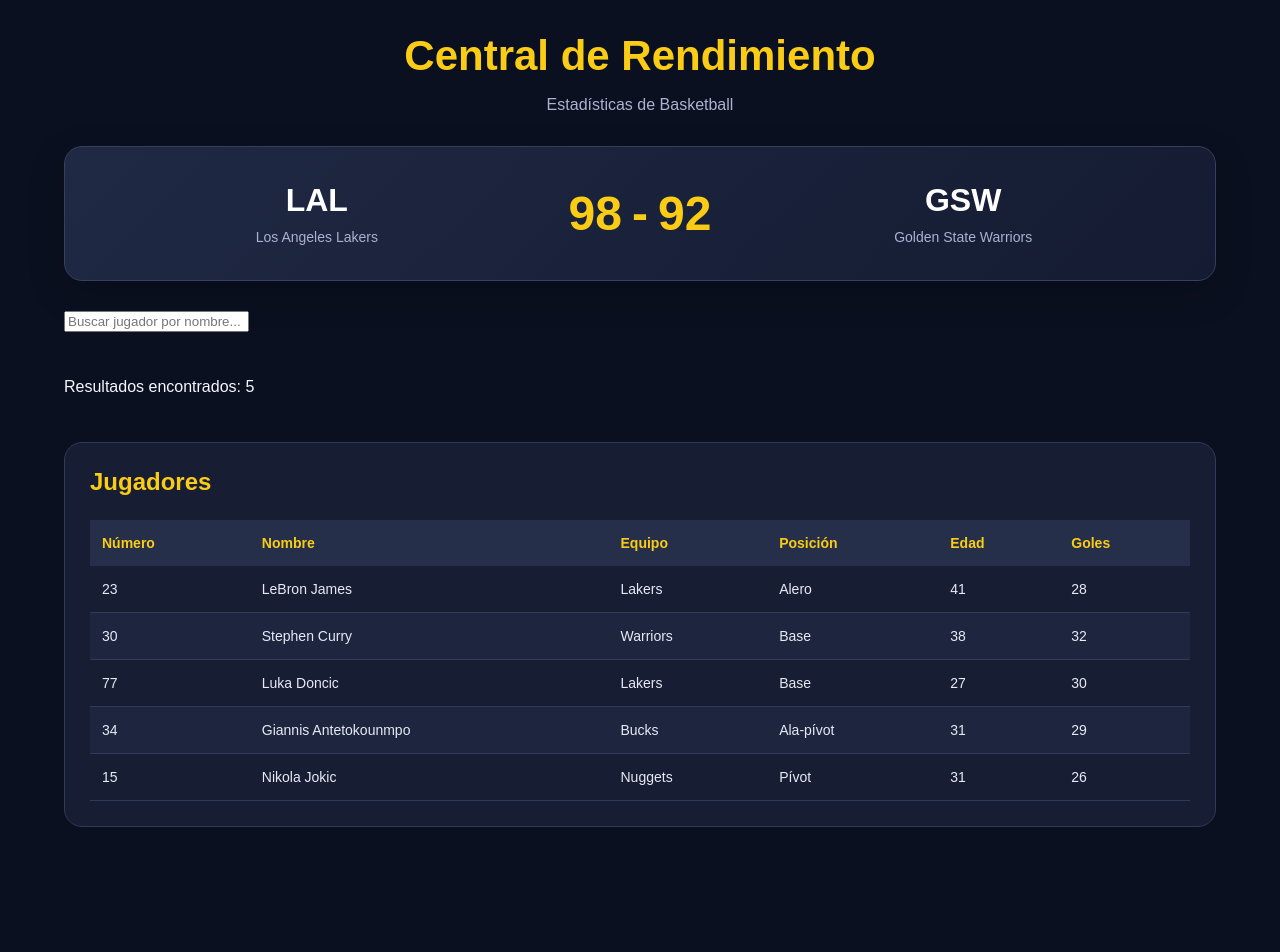
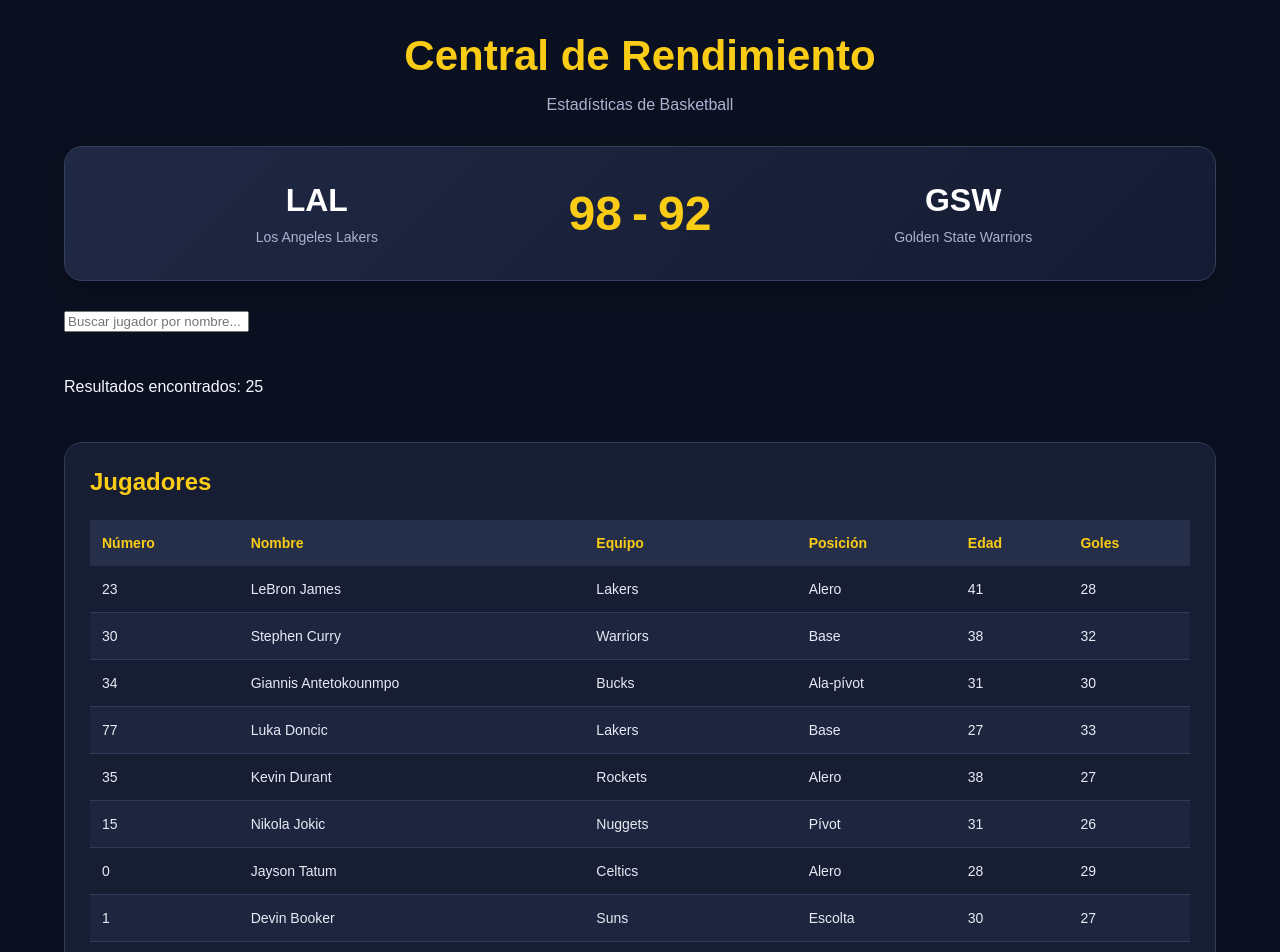
Before and after one commit to SantyGrana2/basketball-react, a React (Vite) app: page / in a window 1280 px wide. Shown: the top 952 px of the page. Before the commit the page ends 859 px from the top, so only its background shows below. Built offline with nearby package versions, Linux system fonts and the light colour scheme.

Commit message:
data: ampliar listado a 25 jugadores de basketball

```diff
--- a/src/data/players.js
+++ b/src/data/players.js
@@ -1,48 +1,28 @@
 
 export const players = [
-  {
-    id: 1,
-    number: 23,
-    name: "LeBron James",
-    team: "Lakers",
-    position: "Alero",
-    age: 41,
-    goals: 28
-  },
-  {
-    id: 2,
-    number: 30,
-    name: "Stephen Curry",
-    team: "Warriors",
-    position: "Base",
-    age: 38,
-    goals: 32
-  },
-  {
-    id: 3,
-    number: 77,
-    name: "Luka Doncic",
-    team: "Lakers",
-    position: "Base",
-    age: 27,
-    goals: 30
-  },
-  {
-    id: 4,
-    number: 34,
-    name: "Giannis Antetokounmpo",
-    team: "Bucks",
-    position: "Ala-pívot",
-    age: 31,
-    goals: 29
-  },
-  {
-    id: 5,
-    number: 15,
-    name: "Nikola Jokic",
-    team: "Nuggets",
-    position: "Pívot",
-    age: 31,
-    goals: 26
-  }
+  { id: 1, number: 23, name: "LeBron James", team: "Lakers", position: "Alero", age: 41, goals: 28 },
+  { id: 2, number: 30, name: "Stephen Curry", team: "Warriors", position: "Base", age: 38, goals: 32 },
+  { id: 3, number: 34, name: "Giannis Antetokounmpo", team: "Bucks", position: "Ala-pívot", age: 31, goals: 30 },
+  { id: 4, number: 77, name: "Luka Doncic", team: "Lakers", position: "Base", age: 27, goals: 33 },
+  { id: 5, number: 35, name: "Kevin Durant", team: "Rockets", position: "Alero", age: 38, goals: 27 },
+  { id: 6, number: 15, name: "Nikola Jokic", team: "Nuggets", position: "Pívot", age: 31, goals: 26 },
+  { id: 7, number: 0, name: "Jayson Tatum", team: "Celtics", position: "Alero", age: 28, goals: 29 },
+  { id: 8, number: 1, name: "Devin Booker", team: "Suns", position: "Escolta", age: 30, goals: 27 },
+  { id: 9, number: 2, name: "Shai Gilgeous-Alexander", team: "Thunder", position: "Base", age: 28, goals: 31 },
+  { id: 10, number: 5, name: "Anthony Edwards", team: "Timberwolves", position: "Escolta", age: 25, goals: 29 },
+  { id: 11, number: 21, name: "Joel Embiid", team: "76ers", position: "Pívot", age: 32, goals: 30 },
+  { id: 12, number: 13, name: "James Harden", team: "Clippers", position: "Base", age: 37, goals: 23 },
+  { id: 13, number: 3, name: "Anthony Davis", team: "Mavericks", position: "Ala-pívot", age: 33, goals: 25 },
+  { id: 14, number: 1, name: "Zion Williamson", team: "Pelicans", position: "Ala-pívot", age: 26, goals: 24 },
+  { id: 15, number: 12, name: "Ja Morant", team: "Grizzlies", position: "Base", age: 27, goals: 26 },
+  { id: 16, number: 45, name: "Donovan Mitchell", team: "Cavaliers", position: "Escolta", age: 30, goals: 28 },
+  { id: 17, number: 11, name: "Kyrie Irving", team: "Mavericks", position: "Base", age: 34, goals: 25 },
+  { id: 18, number: 7, name: "Jaylen Brown", team: "Celtics", position: "Alero", age: 30, goals: 26 },
+  { id: 19, number: 10, name: "DeMar DeRozan", team: "Kings", position: "Alero", age: 37, goals: 22 },
+  { id: 20, number: 0, name: "Tyrese Haliburton", team: "Pacers", position: "Base", age: 26, goals: 21 },
+  { id: 21, number: 4, name: "Evan Mobley", team: "Cavaliers", position: "Ala-pívot", age: 25, goals: 19 },
+  { id: 22, number: 22, name: "Jimmy Butler", team: "Warriors", position: "Alero", age: 37, goals: 23 },
+  { id: 23, number: 24, name: "Lauri Markkanen", team: "Jazz", position: "Ala-pívot", age: 29, goals: 24 },
+  { id: 24, number: 3, name: "Bradley Beal", team: "Clippers", position: "Escolta", age: 33, goals: 20 },
+  { id: 25, number: 8, name: "Zach LaVine", team: "Kings", position: "Escolta", age: 31, goals: 24 }
 ];
```
